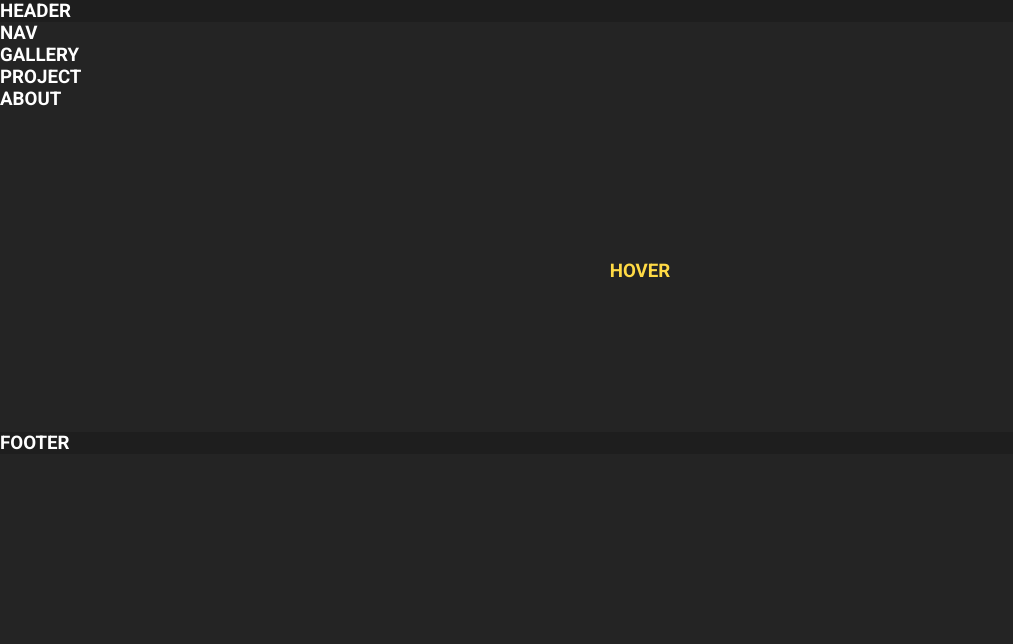
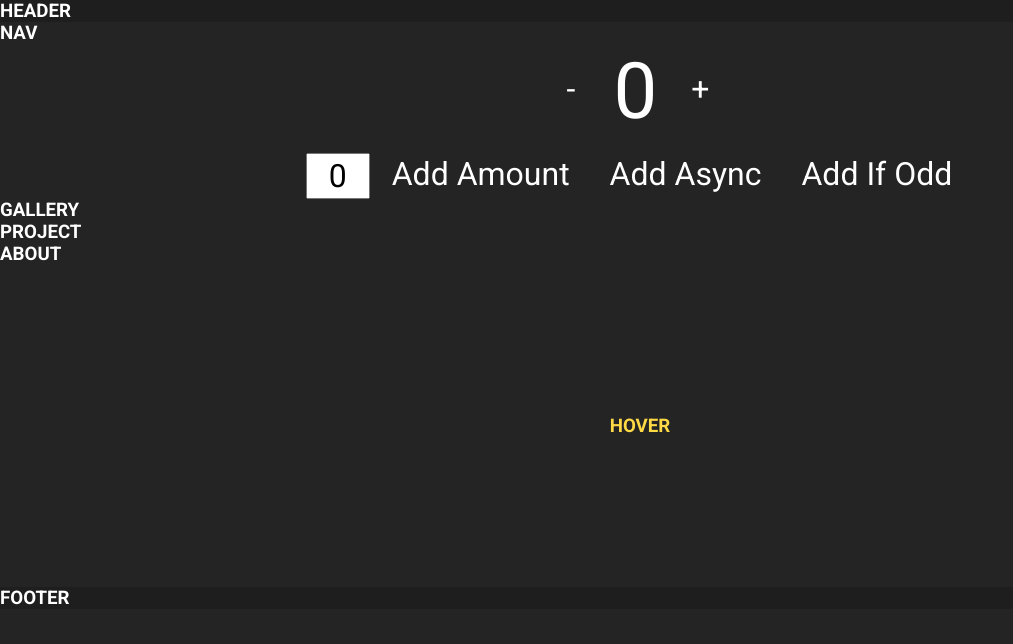
Before and after one commit to WildPastry/WhatIsWildPastry, a Next.js app: page / in a window 1280 px wide. Shown: the top 644 px of the page, without its empty margins (0-1013 px from the left). Built offline with nearby package versions, Linux system fonts and the light colour scheme.

Commit message:
Adjusting tests

```diff
--- a/jest.config.ts
+++ b/jest.config.ts
@@ -1,6 +1,6 @@
-import type { InitialOptionsTsJest } from 'ts-jest/dist/types';
+import type { JestConfigWithTsJest } from 'ts-jest/dist/types';
 
-const config: InitialOptionsTsJest = {
+const config: JestConfigWithTsJest = {
   preset: 'ts-jest',
   setupFilesAfterEnv: [ '<rootDir>/setupTests.ts' ],
   transform: {
--- a/src/components/Main.tsx
+++ b/src/components/Main.tsx
@@ -1,6 +1,7 @@
 import { useCallback, useEffect, useState } from 'react';
 import About from './sections/about/About';
 import { AppState } from '../redux/store';
+import Counter from './features/counter/Counter';
 import Gallery from './sections/gallery/Gallery';
 import Loading from './features/loading/Loading';
 import Project from './sections/project/Project';
@@ -44,6 +45,7 @@ const Main: React.FC = (): JSX.Element => {
             <Loading />
           </section>
         ) : null}
+        <Counter />
         <Gallery />
         <Project />
         <About />
--- a/src/components/features/counter/Counter.tsx
+++ b/src/components/features/counter/Counter.tsx
@@ -20,6 +20,7 @@ const Counter: React.FC = (): JSX.Element => {
     <section aria-label='Counter Section'>
       <div className={styles.row}>
         <button
+          role='button'
           className={styles.button}
           aria-label='Decrement value'
           onClick={() => dispatch(decrement())}>
@@ -27,6 +28,7 @@ const Counter: React.FC = (): JSX.Element => {
         </button>
         <span className={styles.value}>{count}</span>
         <button
+          role='button'
           className={styles.button}
           aria-label='Increment value'
           onClick={() => dispatch(increment())}>
```
Also changed, not shown: 1 other file (tests, documents, lock files or other folders).
